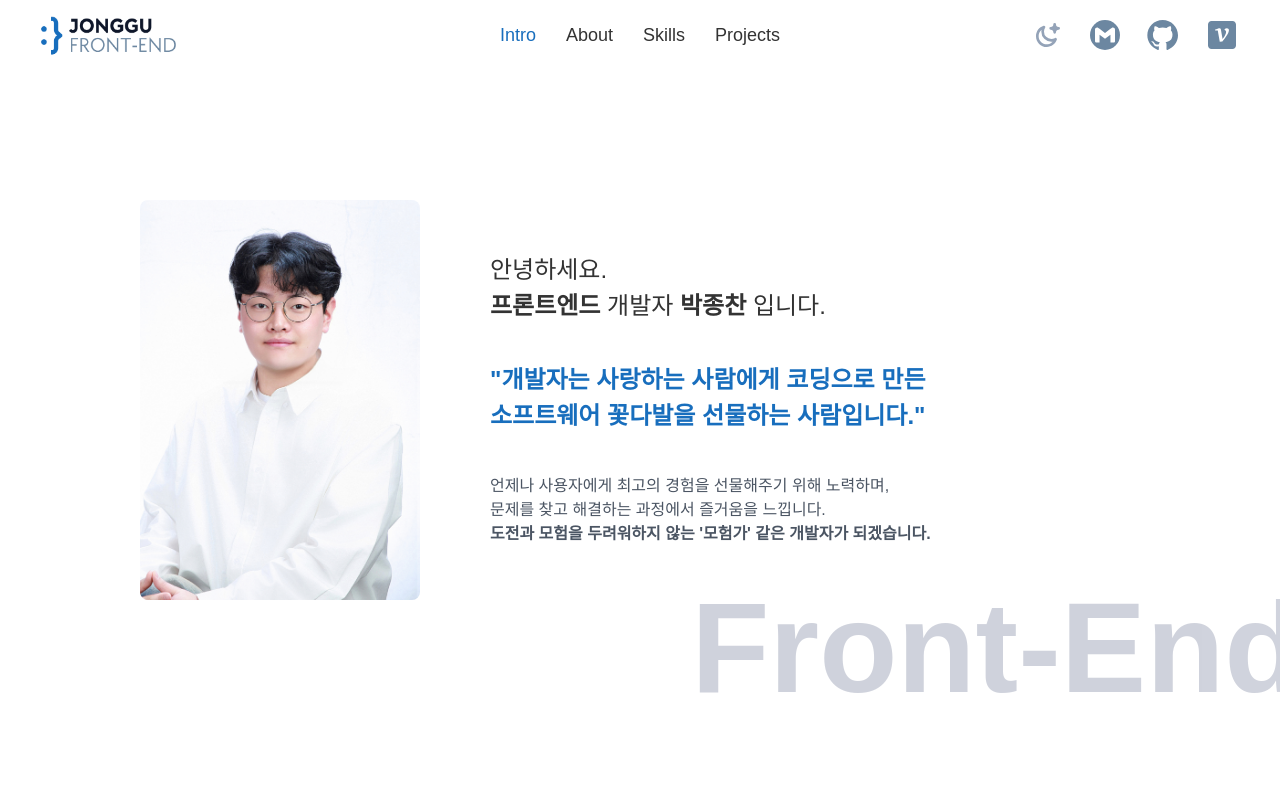
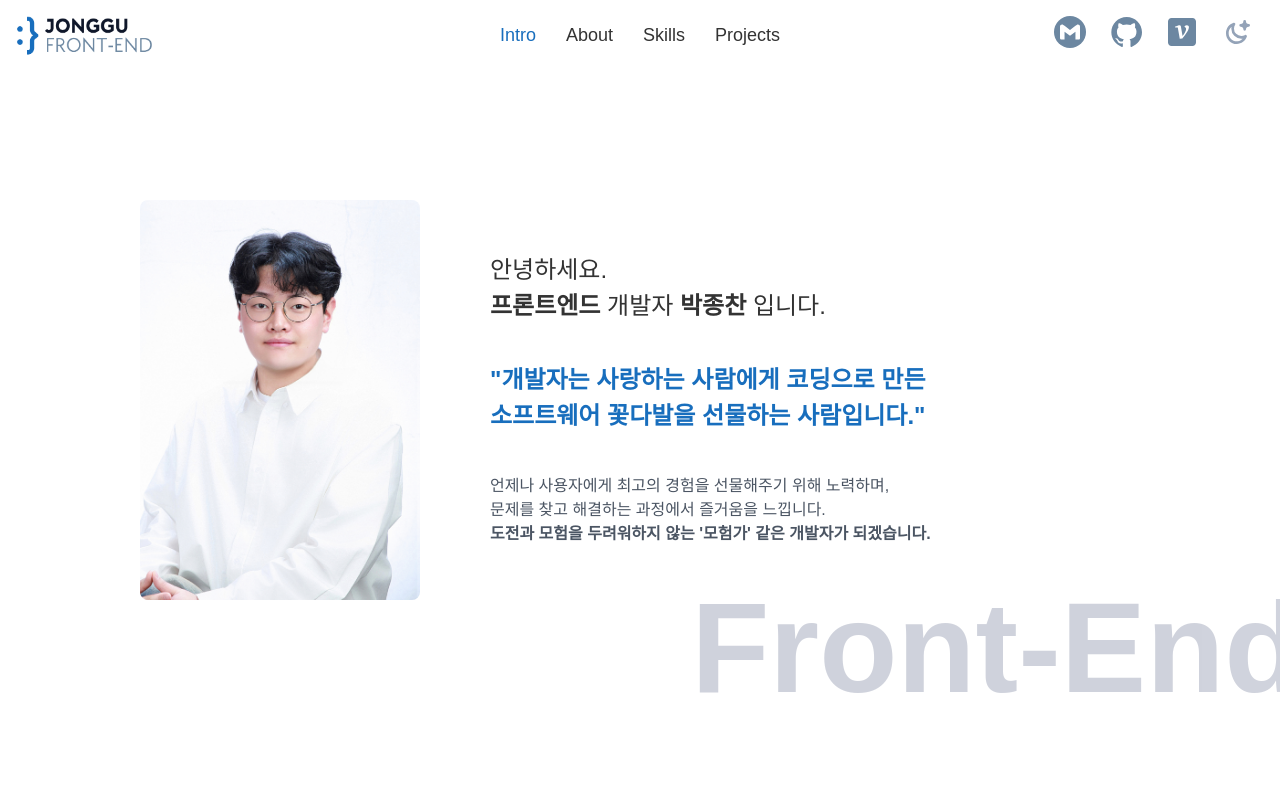
Before and after one commit to Jonggu-code/Portfolio, a React (Vite) app: page / in a window 1280 px wide. Shown: the top 800 px of the page. Built offline with nearby package versions, Linux system fonts and the light colour scheme; a web font is replaced by a local one.

Commit message:
0318 Update : 모바일 반응형

```diff
--- a/src/components/Contact.css
+++ b/src/components/Contact.css
@@ -80,31 +80,6 @@
 
 /* /////////////////////////////////////////////// */
 
-.iconCircle {
-    border-radius: 50%;
-    transition: all 0.5s;
-}
-.iconCircle:hover {
-    background-color: #186ebd;
-}
-
-/* //////////////////////////// */
-
-.userMenu {
-    transition: all 0.2s;
-}
-.iconDark,
-.iconBasic,
-.ModeChange {
-    transition: all 0.3s;
-}
-.userMenu:hover > .iconDark,
-.userMenu:hover > .iconBasic {
-    fill: #186ebd;
-}
-
-/* //////////////////////////// */
-
 .conBox {
     transform: translateY(10px);
     transition: all 0.4s;
--- a/src/components/Contact.jsx
+++ b/src/components/Contact.jsx
@@ -100,7 +100,7 @@ const Contact = () => {
               href="https://github.com/Jonggu-code"
               target="_blank"
               title="Jonggu-code GitHub Profile"
-              className="Notion opacity-0 fade-in delay-8 flex justify-center items-center"
+              className="githubIcon opacity-0 fade-in delay-8 flex justify-center items-center"
             >
               <GitHubIcon isDark={isDark} wid={50} hei={50} />
             </a>
@@ -115,7 +115,7 @@ const Contact = () => {
               href="https://velog.io/@00whdcks/posts"
               target="_blank"
               title="imFront.log"
-              className="Tistory opacity-0 fade-in delay-9 flex justify-center items-center"
+              className="velogIcon opacity-0 fade-in delay-9 flex justify-center items-center"
             >
               <VelogIcon isDark={isDark} wid={50} hei={50} />
             </a>
--- a/src/components/Header.css
+++ b/src/components/Header.css
@@ -39,7 +39,7 @@
 }
 .iconCircle {
     border-radius: 50%;
-    transition: all 0.5s;
+    transition: background 0.3s;
 }
 .iconCircle:hover {
     background-color: #186ebd;
@@ -47,12 +47,16 @@
 
 /* //////////////////////////// */
 .userMenu {
-    transition: all 0.2s;
+    transition: color 0.2s;
 }
 .iconDark,
 .iconBasic,
+.githubIcon,
+.velogIcon,
 .ModeChange {
-    transition: all 0.3s;
+    transition:
+        color 0.3s,
+        fill 0.3s;
 }
 .userMenu > a:hover .iconDark,
 .userMenu > a:hover .iconBasic {
--- a/src/components/Header.jsx
+++ b/src/components/Header.jsx
@@ -1,5 +1,5 @@
 import "./Header.css";
-import React, { useContext, useState } from "react";
+import React, { useContext, useEffect, useState } from "react";
 
 import { getLogoImage } from "../util/get-logo";
 import { DarkModeContext } from "../util/DarkModeContext";
@@ -14,6 +14,7 @@ import EmailIcon from "../hooks/EmailIcon";
 const Header = ({ activeSection, scrollToSection, sectionRefs }) => {
   const { isDark, toggleDarkMode } = useContext(DarkModeContext);
   const email = "jonggucode@gmail.com";
+  const [isHamberActive, setIsHamberActive] = useState(false);
 
   const moveTop = () => {
     window.scrollTo({
@@ -21,10 +22,13 @@ const Header = ({ activeSection, scrollToSection, sectionRefs }) => {
       behavior: "smooth",
     });
   };
+  const toggleMenu = () => {
+    setIsHamberActive(!isHamberActive);
+  };
 
   return (
     <header
-      className={`header fixed top-0 left-0 z-50 fade-in delay-1 opacity-0 w-full p-4 px-10 flex justify-between ${isDark ? "header_dark" : "header_basic"} xl:`}
+      className={`header fixed top-0 left-0 z-50 fade-in delay-1 opacity-0 w-full p-4 px-4 flex justify-between ${isDark ? "header_dark" : "header_basic"}`}
     >
       <div
         className="logo opacity-0 w-[210px] h-full fade-in delay-2"
@@ -72,17 +76,18 @@ const Header = ({ activeSection, scrollToSection, sectionRefs }) => {
           Projects
         </a>
       </div>
-      <div className="userMenu w-max flex gap-6 items-center">
+      <div className="userMenu flex lg:w-[210px]">
         <div
-          className="ModeChange opacity-0 fade-in delay-7 w-9 h-9 flex justify-center items-center cursor-pointer"
-          onClick={toggleDarkMode}
+          className="hamberBtn flex relative w-8 h-8 justify-center items-center transition-color opacity-100 text-[28px] text-customGray cursor-pointer hover:text-customBlue lg:opacity-0 lg:hidden"
+          onClick={toggleMenu}
         >
-          <ModeIcon isDark={isDark} />
+          ☰
         </div>
+        <div className="userMenuBox flex gap-6 lg:w-max ">
           <a
             href="#"
             title="Jonggu-code 이메일 주소"
-          className={`Email ${isDark ? "bg-customGray" : "bg-customGray"} iconCircle opacity-0 fade-in delay-8 w-[30px] h-[30px] flex justify-center items-center`}
+            className={`Email ${isDark ? "bg-customGray" : "bg-customGray"} iconCircle opacity-0 fade-in delay-8 w-8 h-8 flex justify-center items-center`}
             onClick={() => {
               copyEmail(email);
             }}
@@ -99,18 +104,35 @@ const Header = ({ activeSection, scrollToSection, sectionRefs }) => {
             href="https://github.com/Jonggu-code"
             target="_blank"
             title="Jonggu-code GitHub Profile"
-          className="Notion opacity-0 fade-in delay-9 w-9 h-9 flex justify-center items-center"
+            className="githubIcon opacity-0 fade-in delay-9 w-8 h-8 flex justify-center items-center"
           >
-          <GitHubIcon isDark={isDark} wid={32} hei={32} fillColor={"#6c87a1"} />
+            <GitHubIcon
+              isDark={isDark}
+              wid={36}
+              hei={36}
+              fillColor={"#6c87a1"}
+            />
           </a>
           <a
             href="https://velog.io/@00whdcks/posts"
             target="_blank"
             title="Velog : Tech Blog"
-          className="Tistory fade-in delay-10 w-9 h-9 xl:flex opacity-0 justify-center items-center"
+            className="velogIcon fade-in delay-10 w-8 h-8 flex justify-center items-center"
           >
-          <VelogIcon isDark={isDark} wid={28} hei={28} fillColor={"#6c87a1"} />
+            <VelogIcon
+              isDark={isDark}
+              wid={28}
+              hei={28}
+              fillColor={"#6c87a1"}
+            />
           </a>
+          <div
+            className="ModeChange opacity-0 fade-in delay-7 w-8 h-8 flex justify-center items-center cursor-pointer"
+            onClick={toggleDarkMode}
+          >
+            <ModeIcon isDark={isDark} />
+          </div>
+        </div>
       </div>
     </header>
   );
```
Lines whose indentation alone changed are shown as unchanged.
